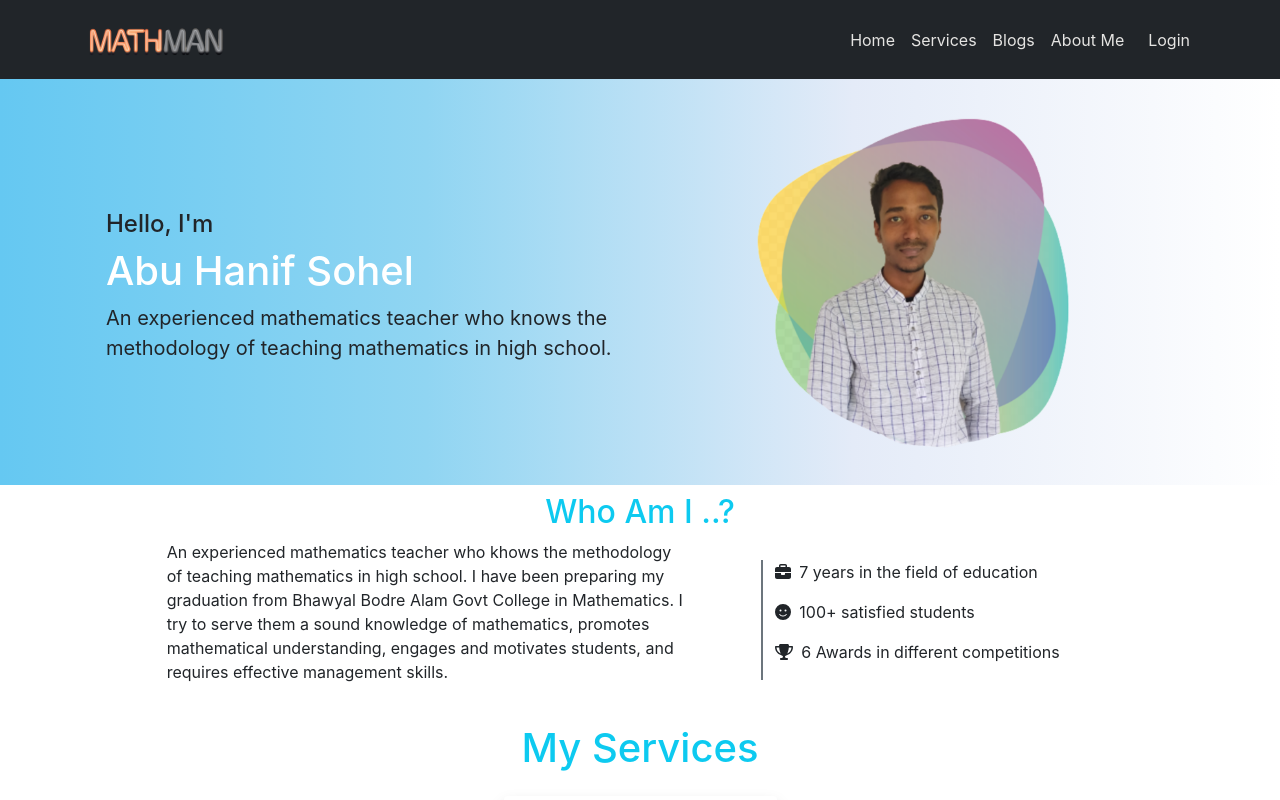
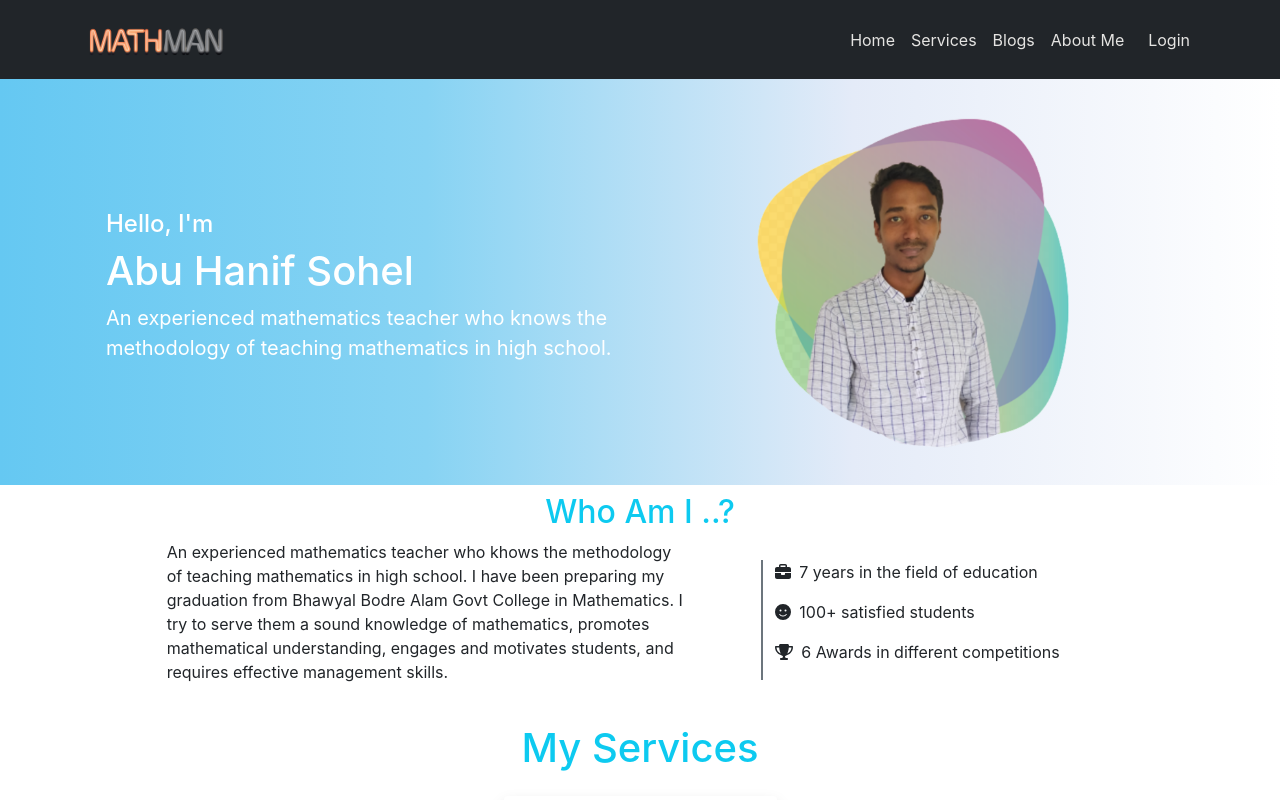
Before and after one commit to SanyFaysal/indipendent-service-provider-website, a React (Create React App) app: page / in a window 1280 px wide. Shown: the top 800 px of the page. Built offline with nearby package versions, Linux system fonts and the light colour scheme; no server answers.

Commit message:
'readme_file_edited'

```diff
--- a/src/Pages/Home/Home/Home.css
+++ b/src/Pages/Home/Home/Home.css
@@ -1,6 +1,6 @@
 @media only screen and (min-width:778px) and (max-width:1900px) {
     .banner-container {
-        background: linear-gradient(to right, rgb(101, 200, 242), rgb(144, 213, 242), rgb(228, 235, 248), white)
+        background: linear-gradient(to right, rgb(101, 200, 242), rgb(135, 211, 243), rgb(228, 235, 248), white)
     }
 
 }
--- a/src/Pages/Home/Home/Home.js
+++ b/src/Pages/Home/Home/Home.js
@@ -11,9 +11,9 @@ const Home = () => {
             <div className='banner-container'>
                 <div className='pt-4 row container  mx-auto d-flex justify-content-center'>
                     <div className='col-lg-6 col-md-6 col-sm-12 col-12 my-auto '>
-                        <h4 className=''>Hello, I'm </h4>
+                        <h4 className='text-white'>Hello, I'm </h4>
                         <h1 className='fs-1 text-white lh-0'><span>Abu Hanif Sohel </span></h1>
-                        <p className='fs-5'>An experienced mathematics teacher who knows the methodology of teaching mathematics in high school.</p>
+                        <p className='fs-5 text-white'>An experienced mathematics teacher who knows the methodology of teaching mathematics in high school.</p>
                     </div>
                     <div className='col-lg-6 col-md-6 col-sm-12 col-12 d-flex justify-content-center align-items-center'>
                         <img style={{ width: '350px' }} src={banner} alt="" />
--- a/src/Pages/Login/SocialLogin/SocialLogin.js
+++ b/src/Pages/Login/SocialLogin/SocialLogin.js
@@ -5,9 +5,17 @@ import facebook from '../../../Images/social/facebook.png';
 import github from '../../../Images/social/github.png'
 import { useSignInWithGoogle } from 'react-firebase-hooks/auth'
 import auth from '../../../firebase.init';
+import { useNavigate } from 'react-router-dom';
+import Loading from '../../../Shared/Loading/Loading';
 const SocialLogin = () => {
+    const navigate = useNavigate()
     const [signInWithGoogle, user, loading, error] = useSignInWithGoogle(auth);
-
+    if (user) {
+        navigate('/home')
+    }
+    if (loading) {
+        return <Loading></Loading>
+    }
     return (
         <div className='w-100 mx-auto mt-3'>
             <div className='mb-3'>
```
Also changed, not shown: 1 other file (tests, documents, lock files or other folders).
